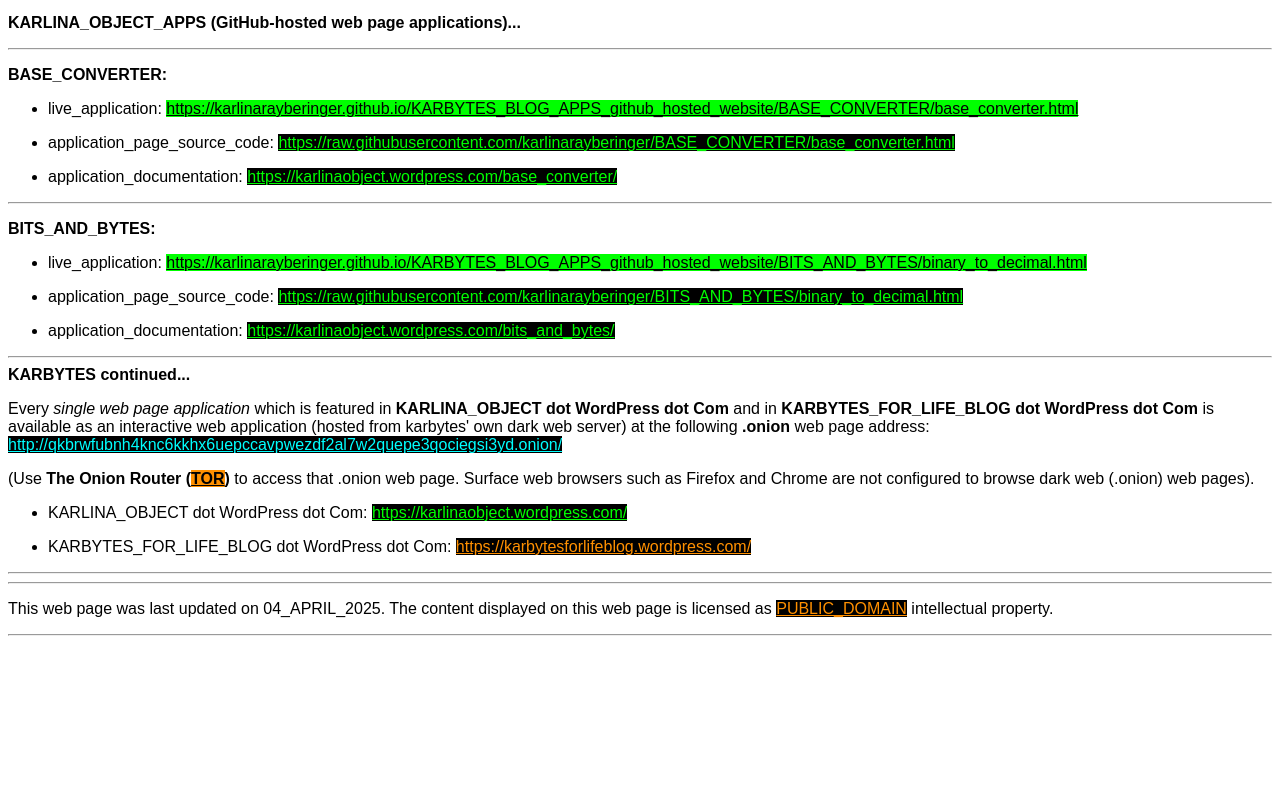
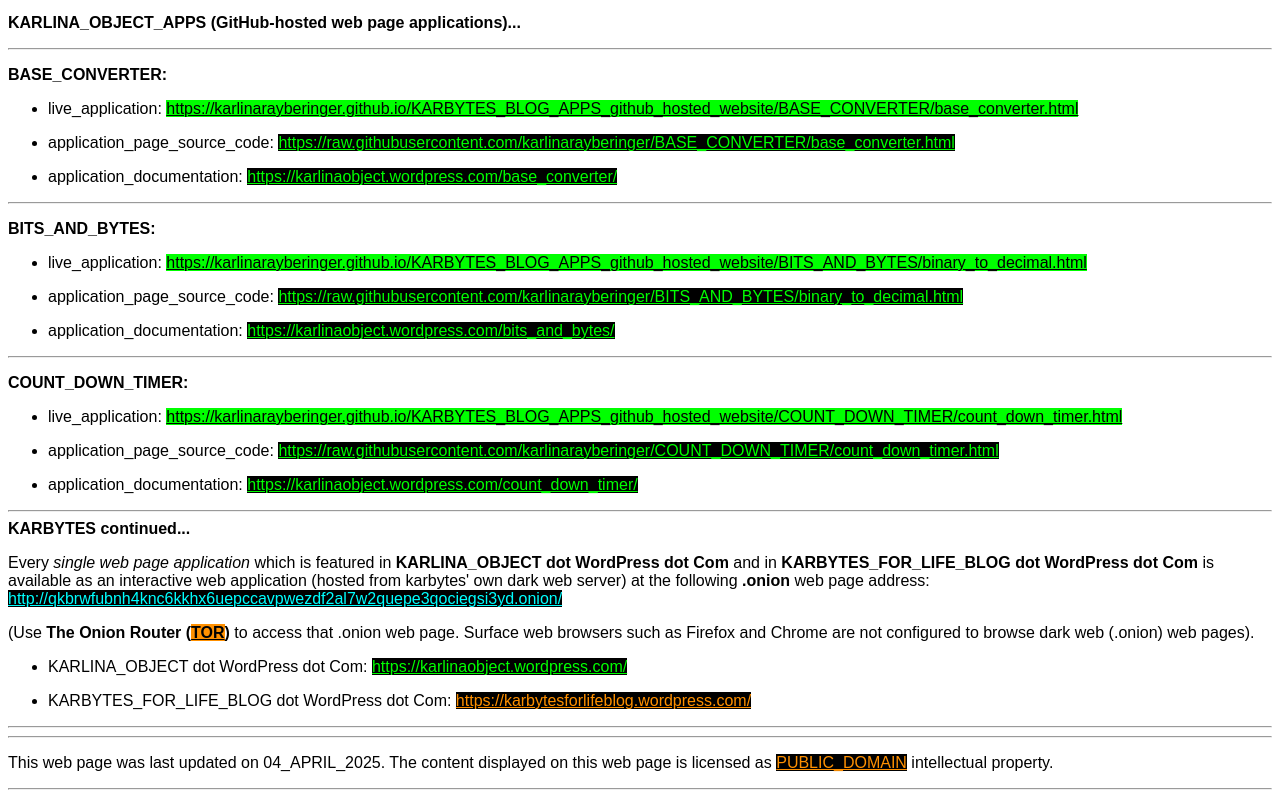
Before and after one commit to karbytessupporter/KARBYTES_BLOG_APPS_github_hosted_website, a plain HTML site: page index.html in a window 1280 px wide. Shown: the part 1272-2070 px from the top of the page. Before the commit the page ends 1916 px from the top, so only its background shows below. Drawn offline with Linux system fonts and the light colour scheme.

Commit message:
Update index.html

```diff
--- a/index.html
+++ b/index.html
@@ -117,6 +117,16 @@
 
 <hr>
 
+<p><strong>COUNT_DOWN_TIMER:</strong></p>
+
+<ul>
+  <li><p>live_application: <a style="background: #00ff00;color: #000000" href="https://karlinarayberinger.github.io/KARBYTES_BLOG_APPS_github_hosted_website/COUNT_DOWN_TIMER/count_down_timer.html" target="_blank" rel="noopener">https://karlinarayberinger.github.io/KARBYTES_BLOG_APPS_github_hosted_website/COUNT_DOWN_TIMER/count_down_timer.html</a></p></li>
+  <li><p>application_page_source_code: <a style="background: #000000;color: #00ff00" href="https://raw.githubusercontent.com/karlinarayberinger/KARBYTES_BLOG_APPS_github_hosted_website/main/COUNT_DOWN_TIMER/count_down_timer.html" target="_blank" rel="noopener">https://raw.githubusercontent.com/karlinarayberinger/COUNT_DOWN_TIMER/count_down_timer.html</a></p></li>
+  <li><p>application_documentation: <a style="background: #000000;color: #00ff00" href="https://karlinaobject.wordpress.com/count_down_timer/" target="_blank" rel="noopener">https://karlinaobject.wordpress.com/count_down_timer/</a></p></li>
+</ul>
+
+<hr>
+
 <strong>KARBYTES continued...</strong>
 
 <p>Every <em>single web page application</em> which is featured in <strong>KARLINA_OBJECT dot WordPress dot Com</strong> and in <strong>KARBYTES_FOR_LIFE_BLOG dot WordPress dot Com</strong> is available as an interactive web application (hosted from karbytes' own dark web server) at the following <strong>.onion</strong> web page address: <a style="background: #000000;color: #00ffff" href="http://qkbrwfubnh4knc6kkhx6uepccavpwezdf2al7w2quepe3qociegsi3yd.onion/" target="_blank" rel="noopener">http://qkbrwfubnh4knc6kkhx6uepccavpwezdf2al7w2quepe3qociegsi3yd.onion/</a></p>
```
